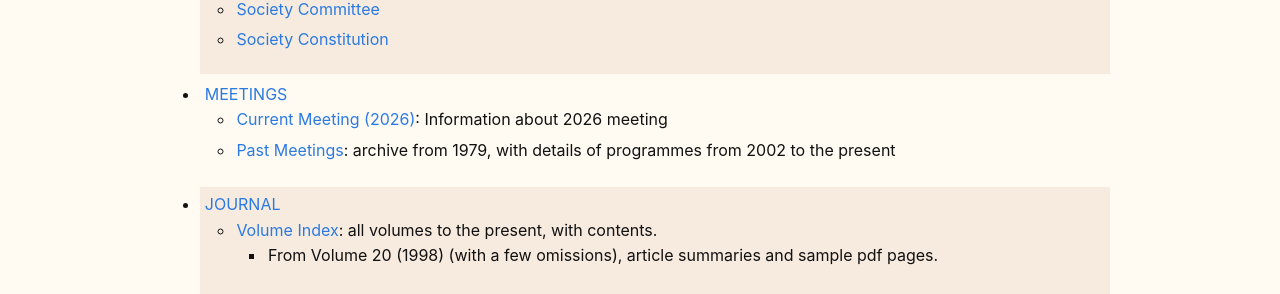
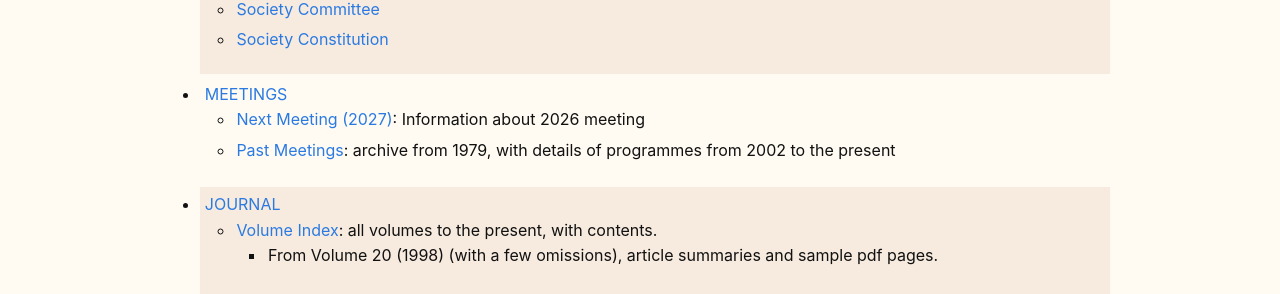
Before and after one commit to MedievalEnglishTheatre/MedievalEnglishTheatre.github.io, a Jekyll site: the page built from src/other/sitemap.md, in a window 1280 px wide. Shown: the part 492-786 px from the top of the page. Built offline with Jekyll 4.4.1, drawn with Linux system fonts in a browser that asks for light colours.

Commit message:
Change meeting year from 2026 to 2027
Updated meeting link to reflect the next meeting year.

```diff
--- a/src/other/sitemap.md
+++ b/src/other/sitemap.md
@@ -14,7 +14,7 @@ permalink: /other/sitemap.html
     -  [Society Constitution](/society/socconst.html)
 
 -  [MEETINGS](/meetings/)
-    - [Current Meeting (2026)](/meetings/meet_2026/): Information about 2026 meeting
+    - [Next Meeting (2027)](/meetings/meet_2027/): Information about 2026 meeting
     - [Past Meetings](/meetings/meet_past.html): archive from 1979, with details of programmes from 2002 to the present
 
 -  [JOURNAL](/journal)
```
